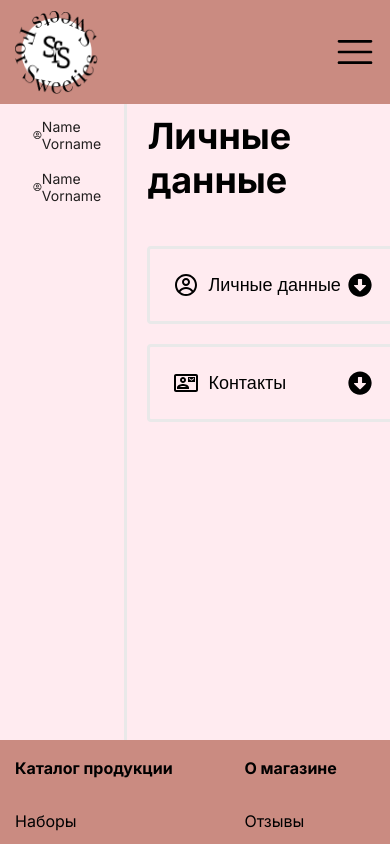
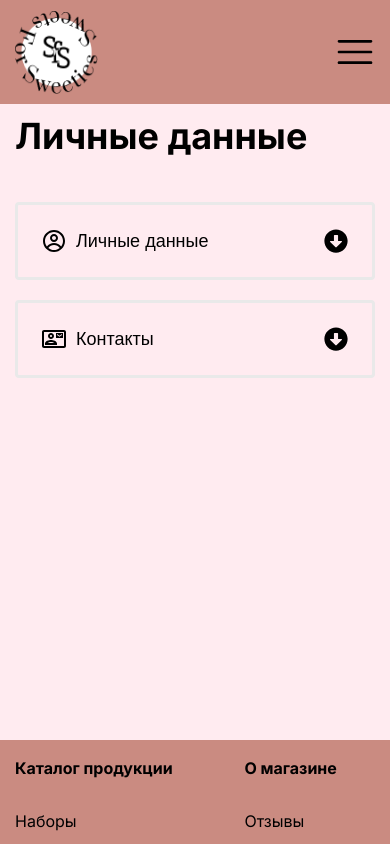
Before and after one commit to kestenbaum/Cakes-shop, a Next.js app in the folder client/: page /profile in a window 390 px wide. Shown: the top 844 px of the page. Built offline with nearby package versions, Linux system fonts and the light colour scheme.

Commit message:
--fix Profile.module.css gap/padding**

```diff
--- a/client/src/app/profile/Profile.module.css
+++ b/client/src/app/profile/Profile.module.css
@@ -50,8 +50,9 @@
     display: flex;
     flex-direction: row;
     align-items: center;
+    gap: 15px;
     border-radius: 8px;
-    padding: 4px 8px;
+    padding: 20px 25px;
     font-size: 14px;
     color: #221f1f;
     transition: all .2s ease-in-out;
@@ -75,6 +76,12 @@
     transition: all .2s ease-in-out;
 }
 
-.description {
+@media all  and (max-width: 760px) {
+    .sidebar{
+        display: none;
+    }
 
+    .main {
+        flex: 0 0 100%;
+    }
 }
```
